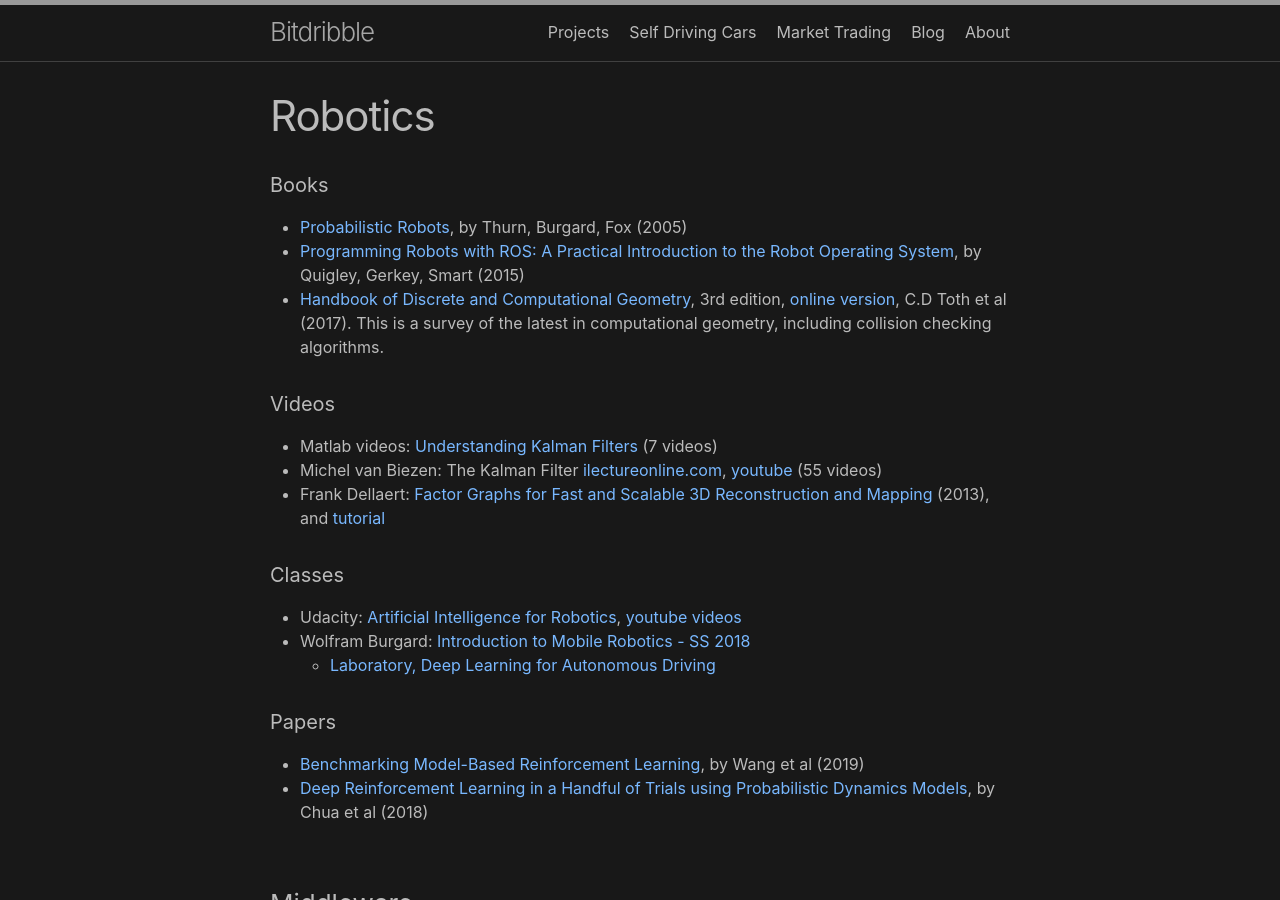
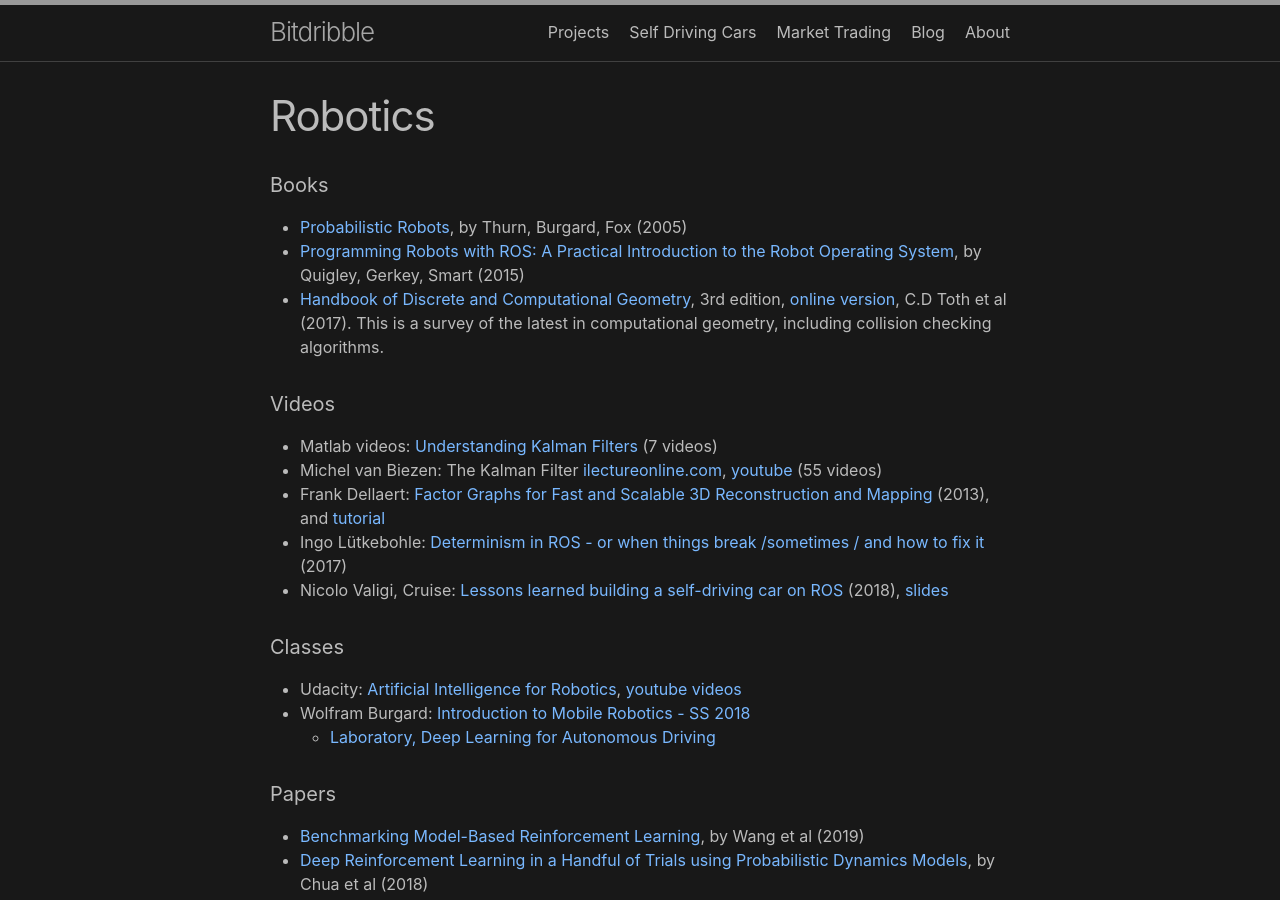
Before and after one commit to analytiq-hub/sigagent.github.io, a Jekyll site: the page built from robotics.md, in a window 1280 px wide and 900 px high. Built offline with Jekyll 4.4.1, drawn with Linux system fonts in a browser that asks for light colours.

Commit message:
*** empty log message ***

```diff
--- a/robotics.md
+++ b/robotics.md
@@ -11,6 +11,8 @@ title: Robotics
 * Matlab videos: [Understanding Kalman Filters](https://www.youtube.com/watch?v=mwn8xhgNpFY) (7 videos)
 *  Michel van Biezen: The Kalman Filter [ilectureonline.com](http://www.ilectureonline.com/lectures/subject/SPECIAL%20TOPICS/26/190), [youtube](https://www.youtube.com/watch?v=CaCcOwJPytQ) (55 videos)
 * Frank Dellaert: [Factor Graphs for Fast and Scalable 3D Reconstruction and Mapping](http://videolectures.net/bmvc2013_dellaert_factor_graphs/) (2013), and [tutorial](https://gtsam.org/tutorials/intro.html)
+* Ingo Lütkebohle: [Determinism in ROS - or when things break /sometimes / and how to fix it](https://www.ros.org/news/2018/09/roscon-2017-determinism-in-ros---or-when-things-break-sometimes-and-how-to-fix-it----ingo-lutkebohle.html) (2017)
+* Nicolo Valigi, Cruise: [Lessons learned building a self-driving car on ROS](https://vimeo.com/292693011) (2018), [slides](https://roscon.ros.org/2018/presentations/ROSCon2018_LessonsLearnedSelfDriving.pdf)
 
 #### Classes
 * Udacity: [Artificial Intelligence for Robotics](https://classroom.udacity.com/courses/cs271), [youtube videos](https://www.youtube.com/watch?v=Uqt_pRbR8rI)
```
